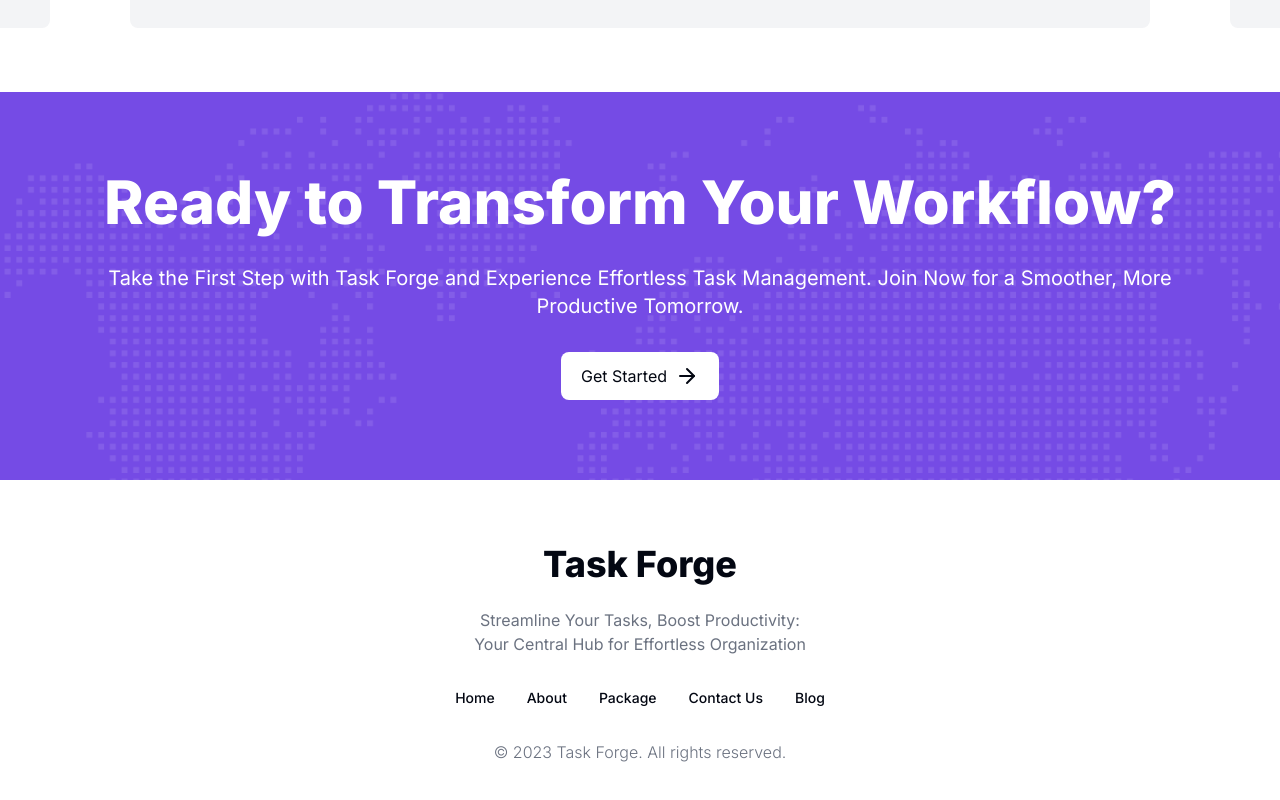
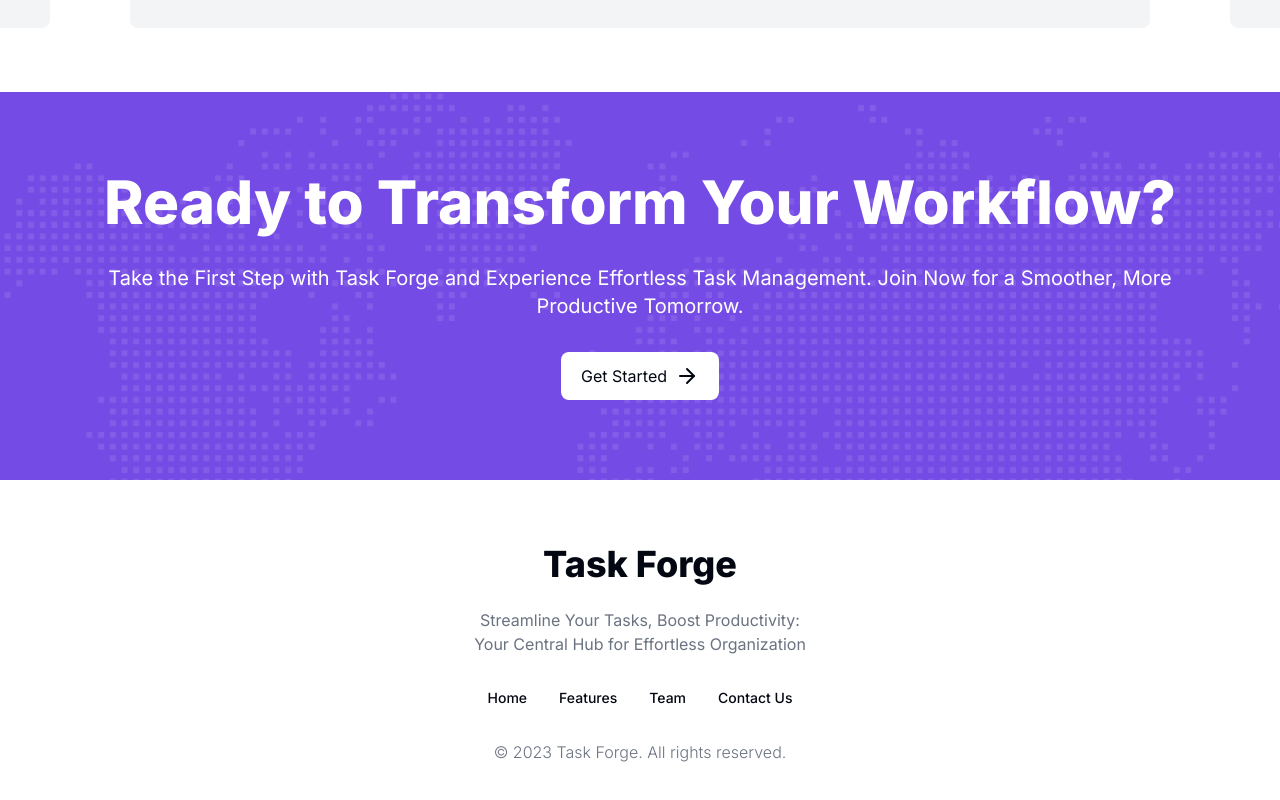
Before and after one commit to Lyvel/task-manager, a Next.js app: page / in a window 1280 px wide. Shown: the part 4848-5648 px from the top of the page. Built offline with nearby package versions, Linux system fonts and the light colour scheme; no server answers.

Commit message:
Update landing-page-footer.tsx

```diff
--- a/components/landing-page/landing-page-footer.tsx
+++ b/components/landing-page/landing-page-footer.tsx
@@ -17,23 +17,18 @@ export default function LandingPageFooter() {
           </Link>
         </li>
         <li>
-          <Link href={"/"} className="hover:text-primary">
-            About
+          <Link href={"#features"} className="hover:text-primary">
+            Features
           </Link>
         </li>
         <li>
           <Link href={"/"} className="hover:text-primary">
-            Package
+            Team
           </Link>
         </li>
         <li>
           <Link href={"/"} className="hover:text-primary">
             Contact Us
-          </Link>
-        </li>
-        <li>
-          <Link href={"/"} className="hover:text-primary">
-            Blog
           </Link>
         </li>
       </ul>
```
